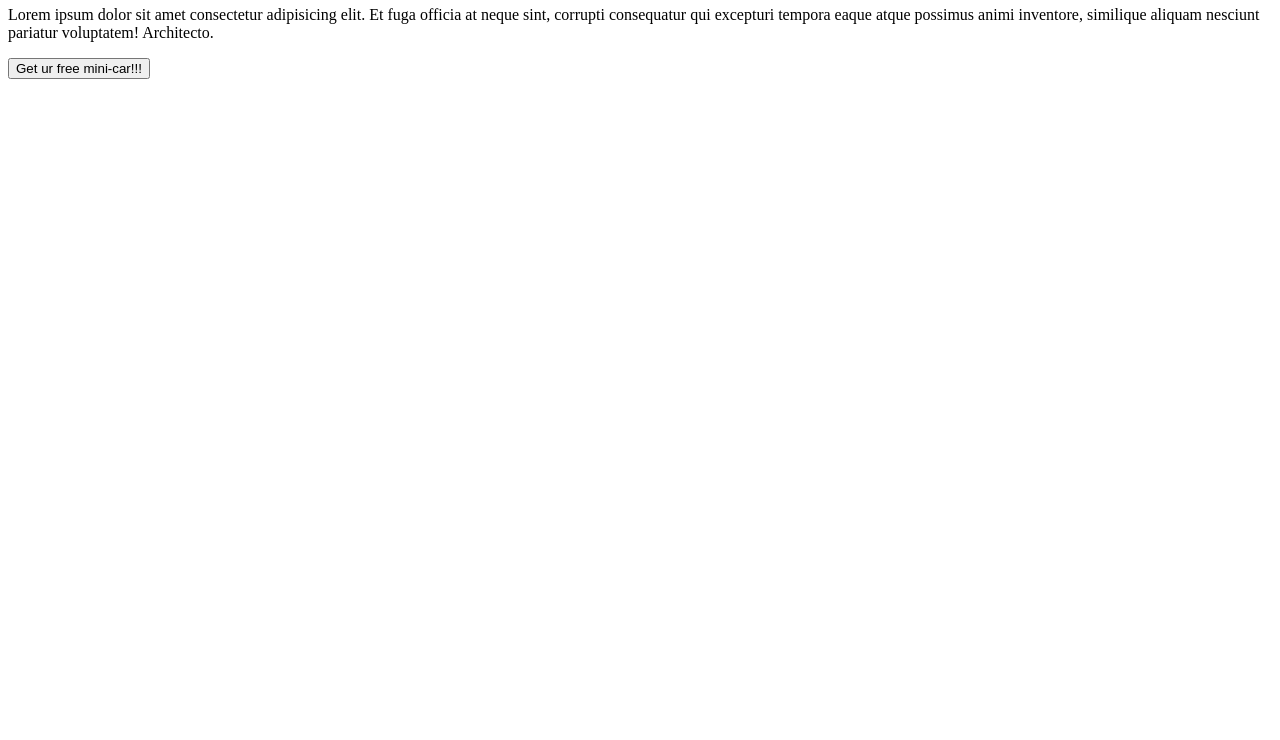
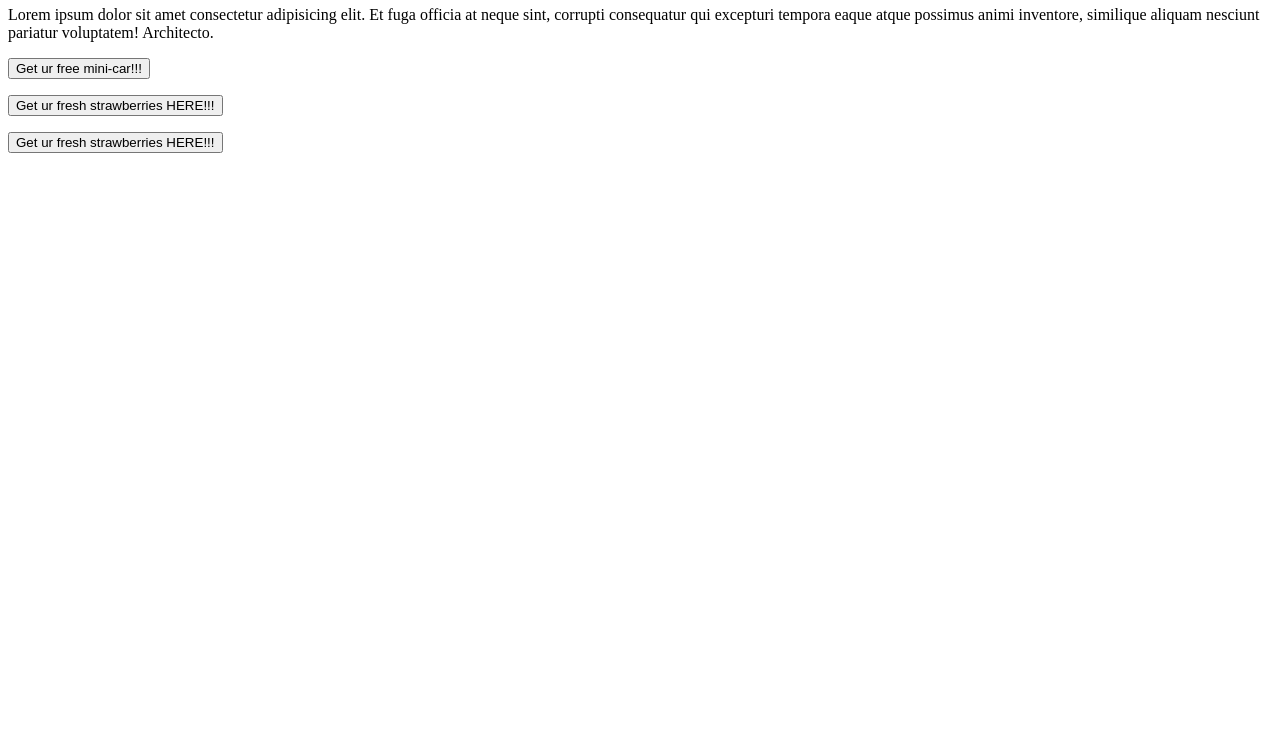
Before and after one commit to garyccp02/WebsiteTest, a plain HTML site: page index.html in a window 1280 px wide. Shown: the part 60-800 px from the top of the page. Drawn offline with Linux system fonts and the light colour scheme.

Commit message:
add 3 links

```diff
--- a/index.html
+++ b/index.html
@@ -11,5 +11,14 @@
     <form action="https://strawberrypotatoes.xyz/mini-car">
         <input type="submit" value="Get ur free mini-car!!!" />
     </form>
+
+    <form action="https://strawberrypotatoes.xyz/mini-car">
+        <input type="submit" value="Get ur fresh strawberries HERE!!!" />
+    </form>
+
+    <form action="https://strawberrypotatoes.xyz/mini-car">
+        <input type="submit" value="Get ur fresh strawberries HERE!!!" />
+    </form>
+
 </body>
 </html>
```
